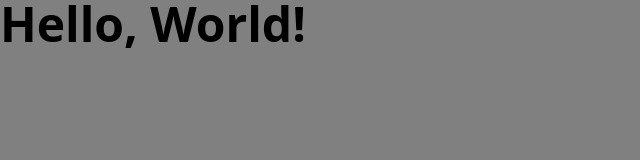
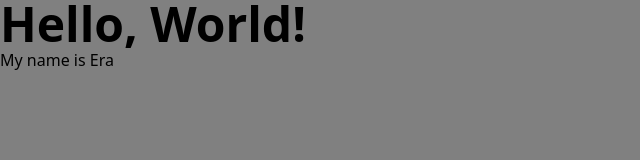
Before and after one commit to Eran2001/dp-react-course, a React (Vite) app: page / in a window 1280 px wide. Shown: the top 160 px of the page, without its empty margins (0-640 px from the left). Built offline with nearby package versions, Linux system fonts and the light colour scheme.

Commit message:
add name var

```diff
--- a/src/App.jsx
+++ b/src/App.jsx
@@ -1,7 +1,9 @@
 const App = () => {
+  const name = "Era";
   return (
     <div>
       <h1 className="text-5xl font-bold ">Hello, World!</h1>
+      <h2>My name is {name}</h2>
     </div>
   );
 };
```
